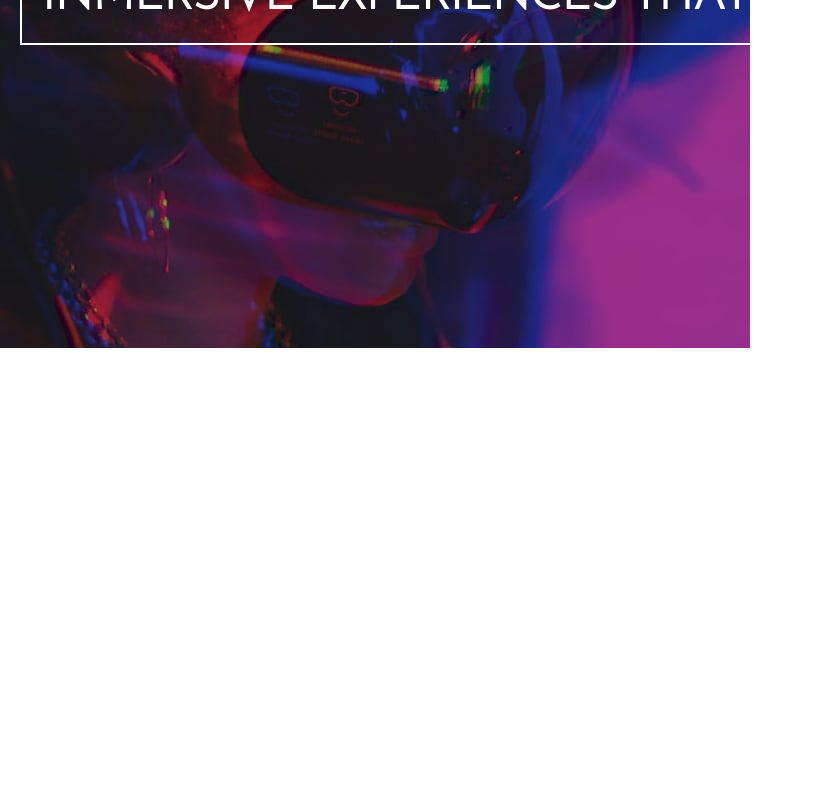
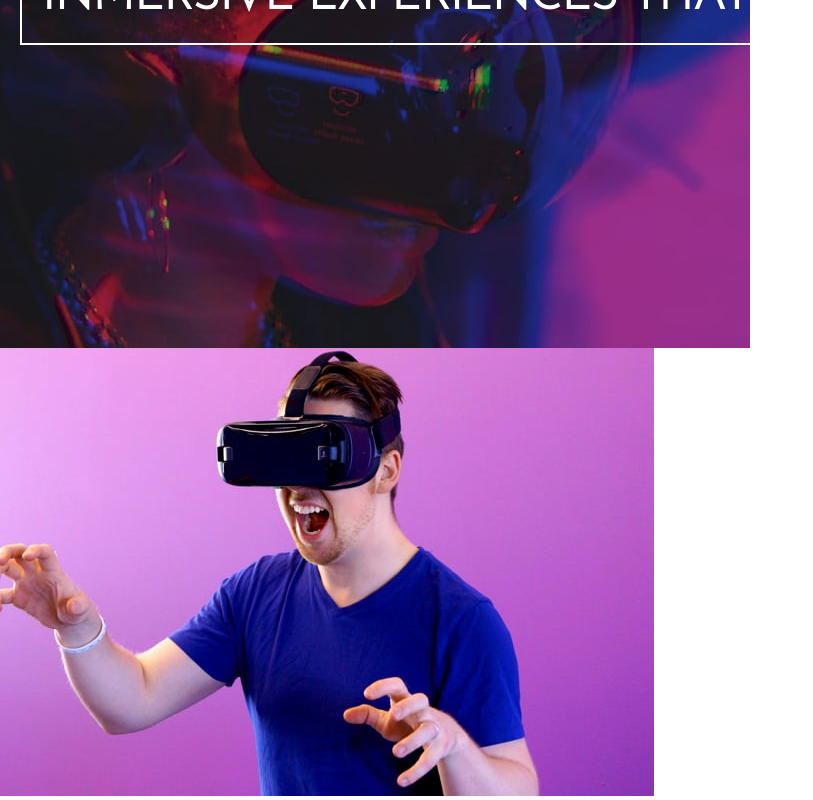
Before and after one commit to fmolinadev/loopstudios-landing-page, a React (Create React App) app: page / in a window 1280 px wide. Shown: the part 352-1152 px from the top of the page, without its empty margins (0-813 px from the left). Before the commit the page ends 800 px from the top, so only its background shows below. Built offline with nearby package versions, Linux system fonts and the light colour scheme.

Commit message:
Update App.
Add the interactive section

```diff
--- a/src/App.js
+++ b/src/App.js
@@ -1,10 +1,12 @@
 import Header from "./components/Header";
 import Hero from "./components/Hero";
+import Interactive from "./components/Interactive";
 function App() {
   return (
     <>
       <Header />
       <Hero />
+      <Interactive />
     </>
   );
 }
```
